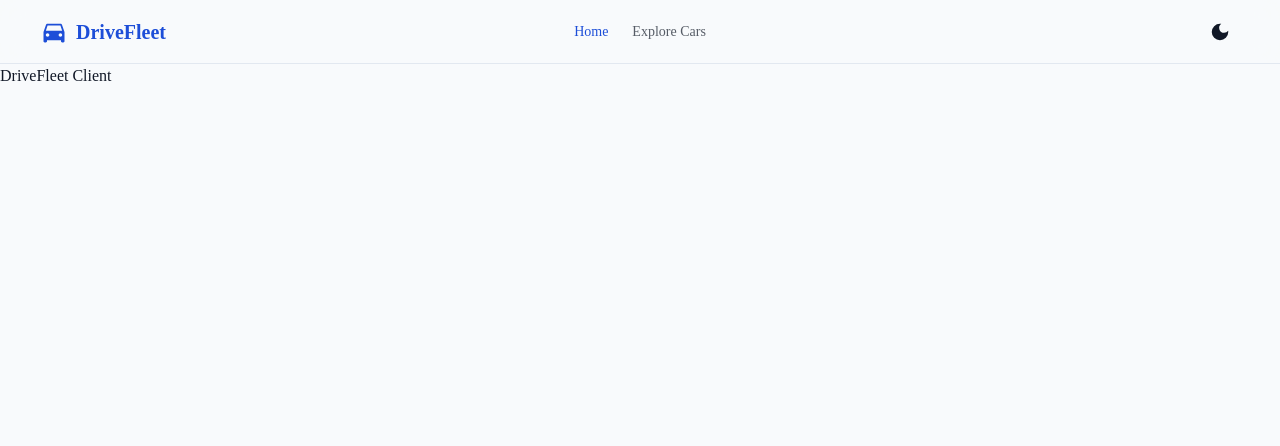
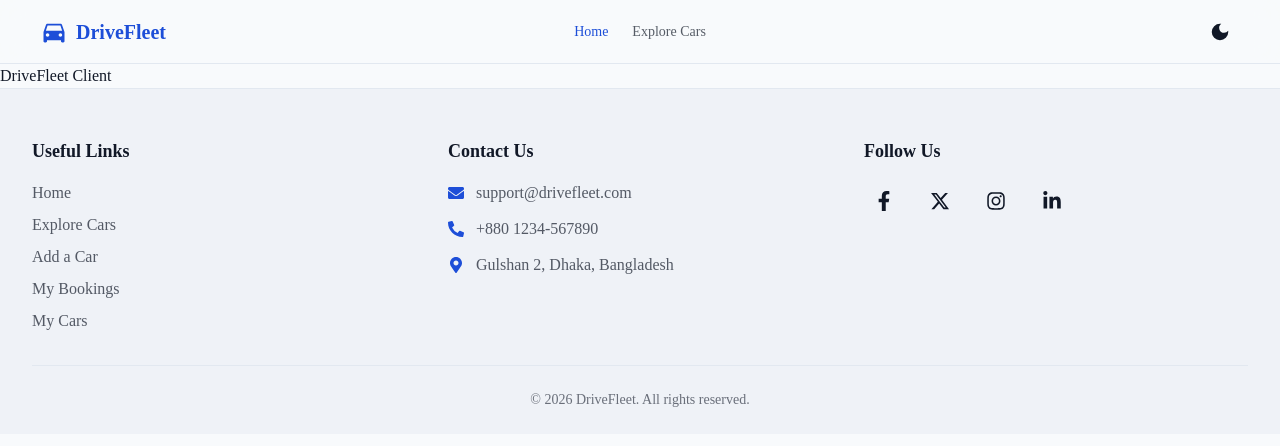
Before and after one commit to HassanMahdee/DriveFleet-Client, a Next.js app: page / in a window 1280 px wide. Shown: the top 446 px of the page. Built offline with nearby package versions, Linux system fonts and the light colour scheme.

Commit message:
footer added

```diff
--- /dev/null
+++ b/src/app/(main)/layout.jsx
@@ -0,0 +1,12 @@
+import { Navbar } from "@/components/navbar/navbar";
+import { Footer } from "@/components/footer/footer";
+
+export default function MainLayout({ children }) {
+  return (
+    <div>
+      <Navbar />
+      {children}
+      <Footer />
+    </div>
+  );
+}
--- a/src/app/page.js
+++ b/src/app/(main)/page.js
@@ -1,9 +1,6 @@
-import { Navbar } from "@/components/navbar/navbar";
-
 export default function Home() {
   return (
     <div>
-      <Navbar />
       <h1>DriveFleet Client</h1>
     </div>
   );
--- /dev/null
+++ b/src/components/footer/footer.jsx
@@ -0,0 +1,128 @@
+import Link from "next/link";
+import {
+  FaFacebookF,
+  FaInstagram,
+  FaLinkedinIn,
+  FaEnvelope,
+  FaPhoneAlt,
+  FaMapMarkerAlt,
+} from "react-icons/fa";
+import { FaXTwitter } from "react-icons/fa6";
+
+export const Footer = () => {
+  return (
+    <footer className="bg-base-200 border-t border-base-300 pt-12 pb-6">
+      <div className="max-w-7xl mx-auto px-4 sm:px-6 lg:px-8">
+        <div className="grid grid-cols-1 md:grid-cols-3 gap-8">
+          <div>
+            <h3 className="text-lg font-semibold text-base-content mb-4">
+              Useful Links
+            </h3>
+            <ul className="space-y-2">
+              <li>
+                <Link
+                  href="/"
+                  className="text-base-content/70 hover:text-primary transition-colors"
+                >
+                  Home
+                </Link>
+              </li>
+              <li>
+                <Link
+                  href="/cars"
+                  className="text-base-content/70 hover:text-primary transition-colors"
+                >
+                  Explore Cars
+                </Link>
+              </li>
+              <li>
+                <Link
+                  href="/add-car"
+                  className="text-base-content/70 hover:text-primary transition-colors"
+                >
+                  Add a Car
+                </Link>
+              </li>
+              <li>
+                <Link
+                  href="/my-bookings"
+                  className="text-base-content/70 hover:text-primary transition-colors"
+                >
+                  My Bookings
+                </Link>
+              </li>
+              <li>
+                <Link
+                  href="/my-cars"
+                  className="text-base-content/70 hover:text-primary transition-colors"
+                >
+                  My Cars
+                </Link>
+              </li>
+            </ul>
+          </div>
+
+          <div>
+            <h3 className="text-lg font-semibold text-base-content mb-4">
+              Contact Us
+            </h3>
+            <ul className="space-y-3">
+              <li className="flex items-center gap-3 text-base-content/70">
+                <FaEnvelope className="text-primary" />
+                <span>support@drivefleet.com</span>
+              </li>
+              <li className="flex items-center gap-3 text-base-content/70">
+                <FaPhoneAlt className="text-primary" />
+                <span>+880 1234-567890</span>
+              </li>
+              <li className="flex items-center gap-3 text-base-content/70">
+                <FaMapMarkerAlt className="text-primary" />
+                <span>Gulshan 2, Dhaka, Bangladesh</span>
+              </li>
+            </ul>
+          </div>
+
+          <div>
+            <h3 className="text-lg font-semibold text-base-content mb-4">
+              Follow Us
+            </h3>
+            <div className="flex gap-4">
+              <a
+                href="https://facebook.com"
+                className="btn btn-circle btn-ghost text-base-content hover:text-primary transition-colors"
+                aria-label="Facebook"
+              >
+                <FaFacebookF size={20} />
+              </a>
+              <a
+                href="https://twitter.com"
+                className="btn btn-circle btn-ghost text-base-content hover:text-primary transition-colors"
+                aria-label="X (Twitter)"
+              >
+                <FaXTwitter size={20} />
+              </a>
+              <a
+                href="https://instagram.com"
+                className="btn btn-circle btn-ghost text-base-content hover:text-primary transition-colors"
+                aria-label="Instagram"
+              >
+                <FaInstagram size={20} />
+              </a>
+              <a
+                href="https://linkedin.com"
+                className="btn btn-circle btn-ghost text-base-content hover:text-primary transition-colors"
+                aria-label="LinkedIn"
+              >
+                <FaLinkedinIn size={20} />
+              </a>
+            </div>
+          </div>
+        </div>
+
+        <div className="border-t border-base-300 mt-8 pt-6 text-center text-sm text-base-content/60">
+          &copy; {new Date().getFullYear()} DriveFleet. All rights reserved.
+        </div>
+      </div>
+    </footer>
+  );
+}
```
